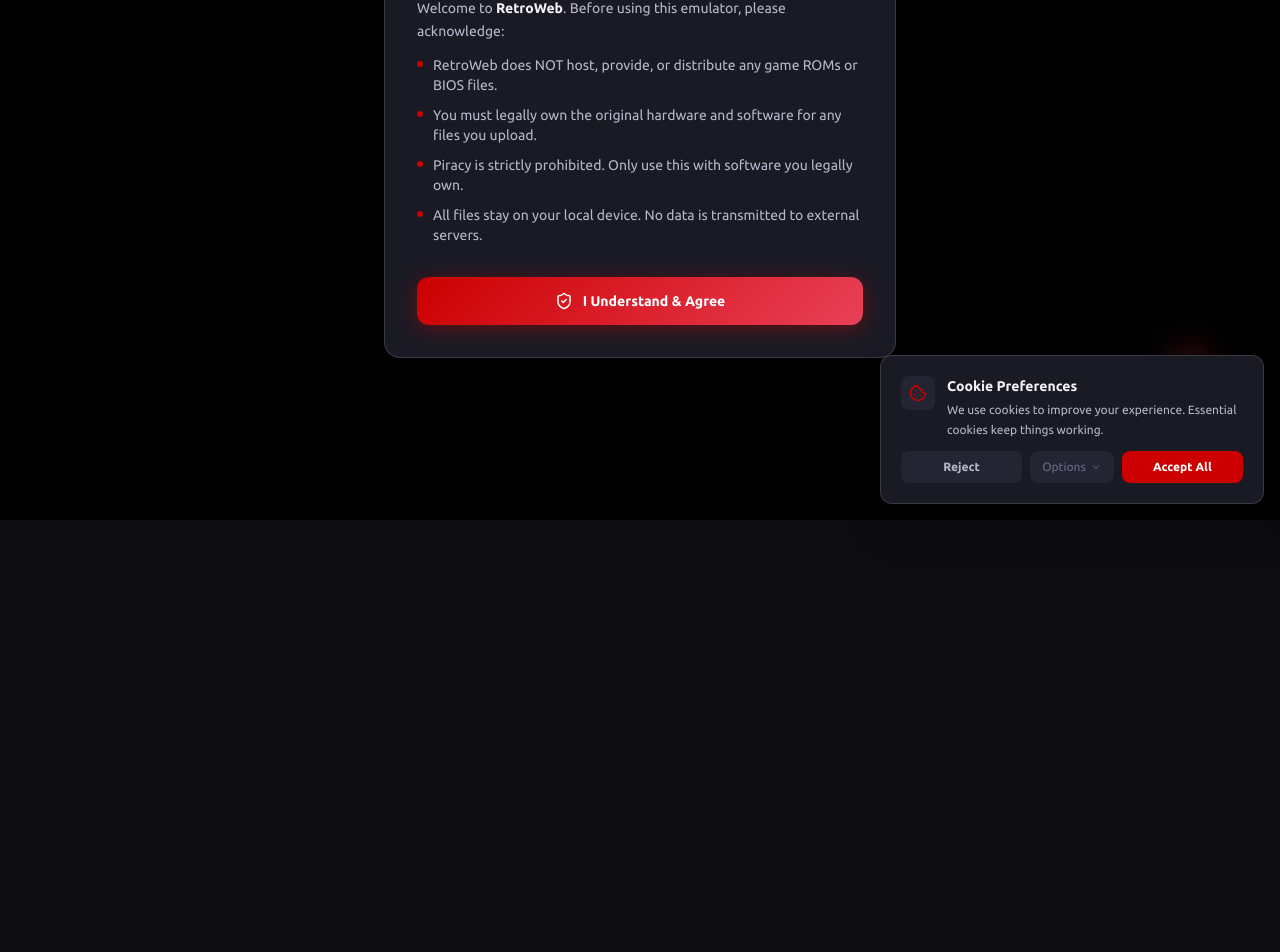
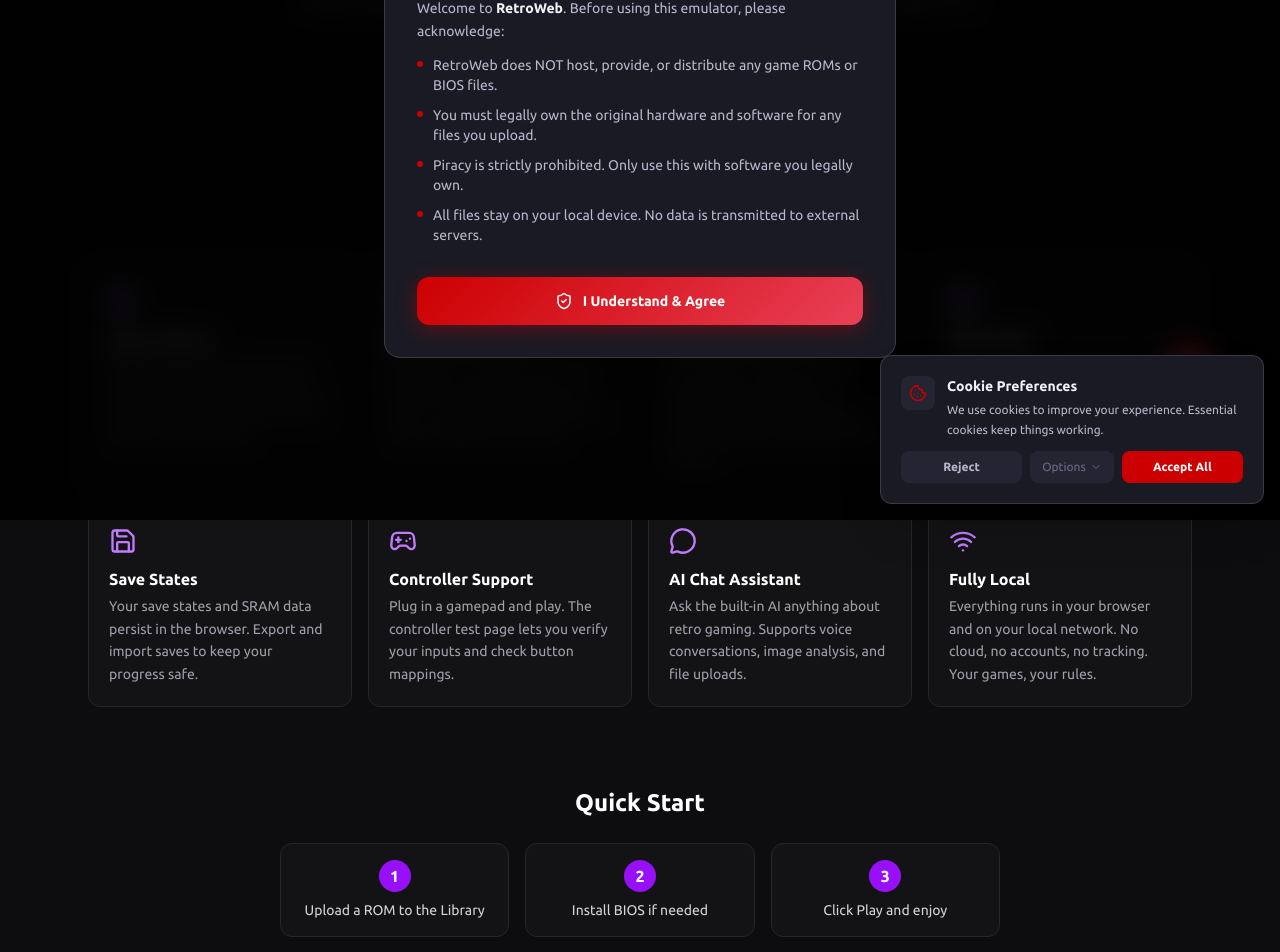
Before and after one commit to AlviHossain97/RetroWeb, a React (Vite) app: page / in a window 1280 px wide. Shown: the part 280-1232 px from the top of the page. Before the commit the page ends 800 px from the top, so only its background shows below. Built offline with nearby package versions, Linux system fonts and the light colour scheme; sample sign-in values are in the browser's storage.

Commit message:
Add home landing page with hero, features grid, and quick start guide
- New /home route as index with welcome, feature cards, and 3-step quick start
- Library moved from / to /library
- Nav updated: Home appears first, before Library
- Play exit navigates to /library instead of /

```diff
--- a/src/App.tsx
+++ b/src/App.tsx
@@ -1,6 +1,6 @@
 import { Outlet, Link, useLocation, Navigate, useNavigate } from "react-router";
 import type { ReactNode } from "react";
-import { Gamepad2, LibraryBig, Settings2, Cpu, Save, LogOut, MessageCircle } from "lucide-react";
+import { Gamepad2, LibraryBig, Settings2, Cpu, Save, LogOut, MessageCircle, Home } from "lucide-react";
 import { useState, useCallback, useEffect } from "react";
 import { Toaster, toast } from "sonner";
 import LegalModal from "./components/LegalModal";
@@ -224,7 +224,7 @@
         }
       }
 
-      if (biosInstalled === 0 && location.pathname !== "/") {
+      if (biosInstalled === 0 && location.pathname !== "/" && location.pathname !== "/library") {
         toast.warning("Not a recognized BIOS file. Drop ROMs on the Library page.");
       }
     },
@@ -259,7 +259,8 @@
   }, []);
 
   const navItems = [
-    { to: "/", label: "Library", icon: <LibraryBig size={18} /> },
+    { to: "/", label: "Home", icon: <Home size={18} /> },
+    { to: "/library", label: "Library", icon: <LibraryBig size={18} /> },
     { to: "/systems", label: "Supported Systems", icon: <Gamepad2 size={18} /> },
     { to: "/bios", label: "BIOS Vault", icon: <Cpu size={18} /> },
     { to: "/saves", label: "Saves Vault", icon: <Save size={18} /> },
--- a/src/main.tsx
+++ b/src/main.tsx
@@ -3,6 +3,7 @@
 import { BrowserRouter, Routes, Route } from "react-router";
 import './index.css'
 import App from './App.tsx'
+import Home from './routes/home.tsx'
 import Library from './routes/index.tsx'
 import Play from './routes/play.tsx'
 import Systems from './routes/systems.tsx'
@@ -19,7 +20,8 @@
       <Routes>
         <Route path="/login" element={<Login />} />
         <Route path="/" element={<App />}>
-          <Route index element={<Library />} />
+          <Route index element={<Home />} />
+          <Route path="library" element={<Library />} />
           <Route path="systems" element={<Systems />} />
           <Route path="game/:id" element={<div>Game Details</div>} />
           <Route path="play" element={<Play />} />
--- /dev/null
+++ b/src/routes/home.tsx
@@ -0,0 +1,134 @@
+import { Link } from "react-router";
+import { LibraryBig, Gamepad2, Cpu, Save, MessageCircle, Settings2, Upload, Wifi } from "lucide-react";
+
+const features = [
+  {
+    icon: <LibraryBig size={28} />,
+    title: "Game Library",
+    desc: "Browse, search, and launch your retro game collection right in the browser. Upload ROMs and they're ready to play instantly.",
+    to: "/library",
+  },
+  {
+    icon: <Gamepad2 size={28} />,
+    title: "Supported Systems",
+    desc: "NES, SNES, Game Boy, GBA, N64, PlayStation, Sega Genesis, and more — all powered by RetroArch cores compiled for the web.",
+    to: "/systems",
+  },
+  {
+    icon: <Upload size={28} />,
+    title: "Drag & Drop Upload",
+    desc: "Drop ROMs directly onto the library page or BIOS files anywhere. We auto-detect the system and get everything set up for you.",
+    to: "/library",
+  },
+  {
+    icon: <Cpu size={28} />,
+    title: "BIOS Vault",
+    desc: "Some systems need BIOS files to run. Upload them once and they're stored locally in your browser — no server needed.",
+    to: "/bios",
+  },
+  {
+    icon: <Save size={28} />,
+    title: "Save States",
+    desc: "Your save states and SRAM data persist in the browser. Export and import saves to keep your progress safe.",
+    to: "/saves",
+  },
+  {
+    icon: <Gamepad2 size={28} />,
+    title: "Controller Support",
+    desc: "Plug in a gamepad and play. The controller test page lets you verify your inputs and check button mappings.",
+    to: "/controller",
+  },
+  {
+    icon: <MessageCircle size={28} />,
+    title: "AI Chat Assistant",
+    desc: "Ask the built-in AI anything about retro gaming. Supports voice conversations, image analysis, and file uploads.",
+    to: "/chat",
+  },
+  {
+    icon: <Wifi size={28} />,
+    title: "Fully Local",
+    desc: "Everything runs in your browser and on your local network. No cloud, no accounts, no tracking. Your games, your rules.",
+    to: "/settings",
+  },
+];
+
+export default function Home() {
+  return (
+    <div className="flex-1 overflow-y-auto">
+      {/* Hero */}
+      <section className="relative flex flex-col items-center justify-center text-center px-6 py-20 overflow-hidden">
+        <div className="absolute inset-0 bg-gradient-to-b from-purple-900/20 via-transparent to-transparent pointer-events-none" />
+        <h1 className="text-5xl md:text-6xl font-black tracking-tight text-white mb-4 relative">
+          <span className="bg-gradient-to-r from-red-500 via-purple-500 to-blue-500 bg-clip-text text-transparent">
+            RetroWeb
+          </span>
+        </h1>
+        <p className="text-lg md:text-xl text-zinc-400 max-w-2xl mb-8 relative">
+          A premium browser-based retro gaming platform. Upload your ROMs, launch games instantly,
+          and relive the classics — all from your browser, no installs required.
+        </p>
+        <div className="flex gap-3 relative">
+          <Link
+            to="/library"
+            className="px-6 py-3 rounded-xl bg-gradient-to-r from-red-600 to-purple-600 text-white font-semibold hover:scale-105 transition-transform shadow-lg shadow-purple-500/25"
+          >
+            Open Library
+          </Link>
+          <Link
+            to="/systems"
+            className="px-6 py-3 rounded-xl bg-zinc-800 text-zinc-300 font-semibold hover:bg-zinc-700 transition-colors border border-zinc-700"
+          >
+            View Systems
+          </Link>
+        </div>
+      </section>
+
+      {/* Features grid */}
+      <section className="px-6 pb-20 max-w-6xl mx-auto">
+        <h2 className="text-2xl font-bold text-white mb-8 text-center">Everything You Need</h2>
+        <div className="grid grid-cols-1 sm:grid-cols-2 lg:grid-cols-4 gap-4">
+          {features.map((f) => (
+            <Link
+              key={f.title}
+              to={f.to}
+              className="group p-5 rounded-xl bg-zinc-900/60 border border-zinc-800 hover:border-purple-500/50 hover:bg-zinc-800/80 transition-all duration-300"
+            >
+              <div className="text-purple-400 mb-3 group-hover:scale-110 transition-transform">
+                {f.icon}
+              </div>
+              <h3 className="text-white font-semibold mb-1">{f.title}</h3>
+              <p className="text-zinc-400 text-sm leading-relaxed">{f.desc}</p>
+            </Link>
+          ))}
+        </div>
+      </section>
+
+      {/* Quick start */}
+      <section className="px-6 pb-20 max-w-3xl mx-auto text-center">
+        <h2 className="text-2xl font-bold text-white mb-6">Quick Start</h2>
+        <div className="flex flex-col sm:flex-row gap-4 justify-center">
+          {[
+            { step: "1", text: "Upload a ROM to the Library" },
+            { step: "2", text: "Install BIOS if needed" },
+            { step: "3", text: "Click Play and enjoy" },
+          ].map((s) => (
+            <div
+              key={s.step}
+              className="flex-1 p-4 rounded-xl bg-zinc-900/60 border border-zinc-800"
+            >
+              <div className="w-8 h-8 rounded-full bg-purple-600 text-white font-bold flex items-center justify-center mx-auto mb-2">
+                {s.step}
+              </div>
+              <p className="text-zinc-300 text-sm">{s.text}</p>
+            </div>
+          ))}
+        </div>
+      </section>
+
+      {/* Footer */}
+      <footer className="text-center py-6 text-zinc-600 text-xs border-t border-zinc-800/50">
+        RetroWeb — Final Year Project &middot; Built with React, RetroArch, and Ollama
+      </footer>
+    </div>
+  );
+}
--- a/src/routes/play.tsx
+++ b/src/routes/play.tsx
@@ -266,7 +266,7 @@
     let isMounted = true;
 
     if (!romFile || !requestedCoreId) {
-      navigate("/");
+      navigate("/library");
       return;
     }
 
@@ -453,7 +453,7 @@
         onLoad={() => void handleLoadState(0)}
         onReset={() => void handleReset()}
         onFullscreen={() => void handleFullscreenToggle()}
-        onExit={() => navigate("/")}
+        onExit={() => navigate("/library")}
         onMenu={() => setIsMenuOpen(true)}
         onRetry={() => { setRuntimeError(null); setRetryToken(p => p + 1); }}
         showOverlay={showOverlay}
```
